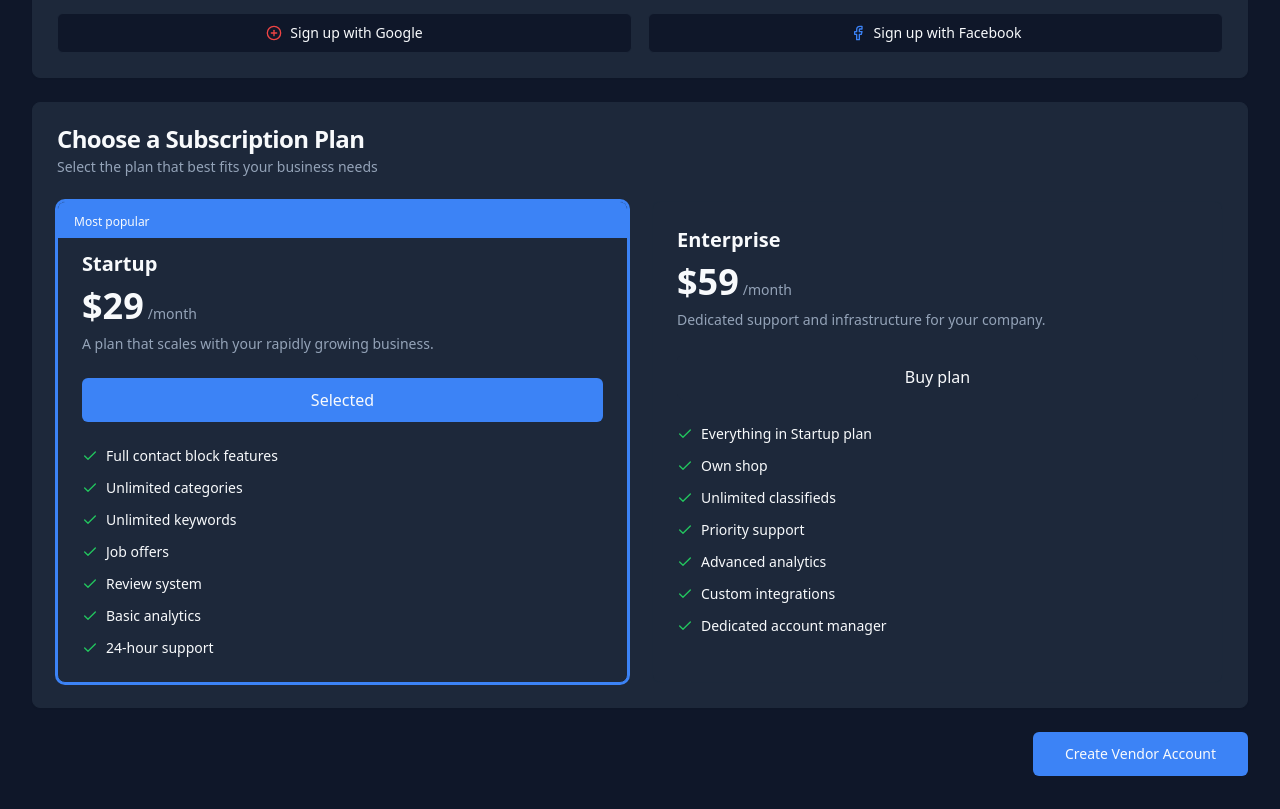
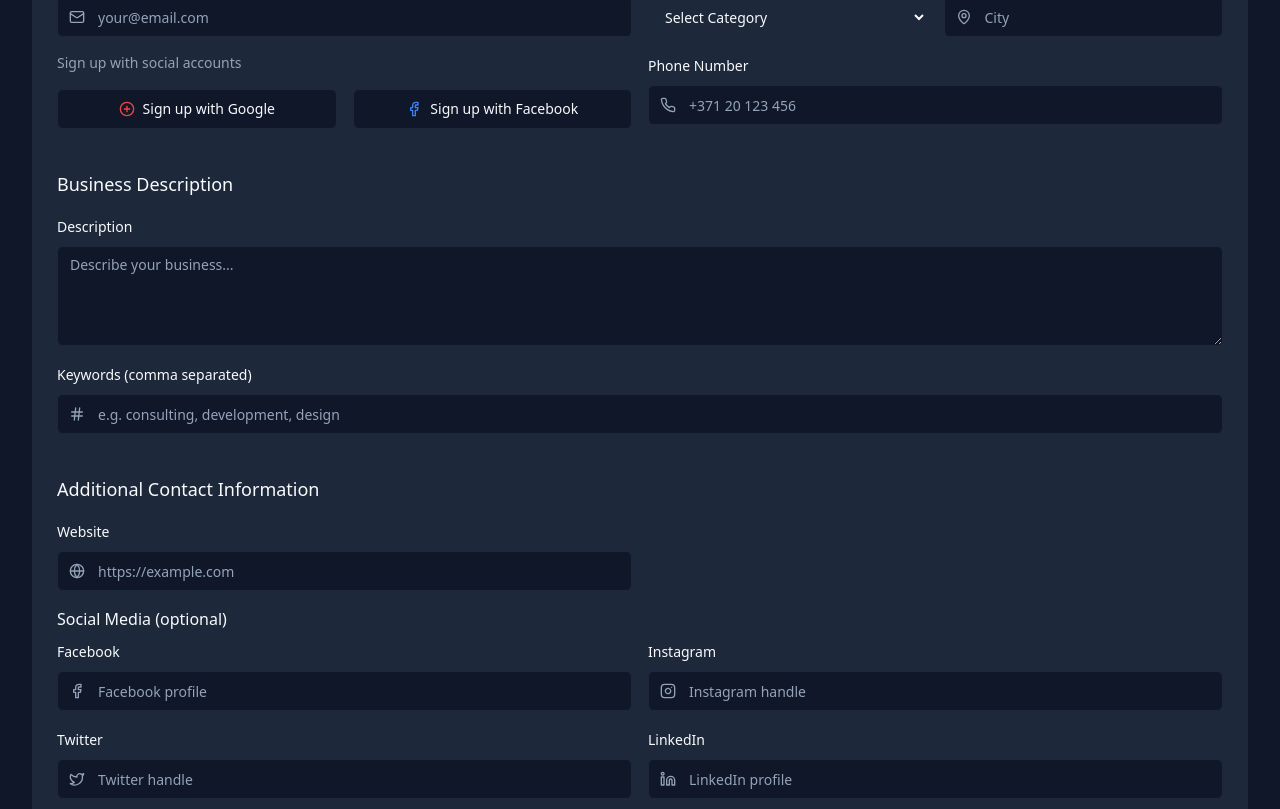
Before and after one commit to Bizzigo/Vote-APP-v-0.1, a React (Vite) app: page /signup in a window 1280 px wide. Shown: the part 531-1340 px from the top of the page. Built offline with nearby package versions, Linux system fonts and the light colour scheme.

Commit message:
Add subscription plan and vendor profile updates
- Added monthly and yearly subscription plans.
- Updated vendor profile with business information and social contact fields.
- Added keyword fields.
- Enhanced feature visibility.

```diff
--- a/src/components/subscription/SubscriptionPlans.tsx
+++ b/src/components/subscription/SubscriptionPlans.tsx
@@ -15,35 +15,37 @@ export const SubscriptionPlans: React.FC<SubscriptionPlansProps> = ({
   const plans = [
     {
       id: 'startup',
-      name: 'Startup',
-      price: '$29',
-      description: 'A plan that scales with your rapidly growing business.',
+      name: 'Monthly Plan',
+      price: '9,99€',
+      description: 'Billed monthly, cancel anytime.',
       features: [
-        'Full contact block features',
+        'Full profile info',
+        'All contact details',
+        'Unlimited keywords',
         'Unlimited categories',
-        'Unlimited keywords',
-        'Job offers',
-        'Review system',
-        'Basic analytics',
-        '24-hour support',
+        'Unlimited offers',
+        'Unlimited ads',
+        'Email support',
       ],
       popular: true,
+      billing: 'monthly'
     },
     {
       id: 'enterprise',
-      name: 'Enterprise',
-      price: '$59',
-      description: 'Dedicated support and infrastructure for your company.',
+      name: 'Yearly Plan',
+      price: '99€',
+      description: 'Billed annually, save over 17%.',
       features: [
-        'Everything in Startup plan',
-        'Own shop',
-        'Unlimited classifieds',
-        'Priority support',
-        'Advanced analytics',
-        'Custom integrations',
-        'Dedicated account manager',
+        'Full profile info',
+        'All contact details',
+        'Unlimited keywords',
+        'Unlimited categories',
+        'Unlimited offers',
+        'Unlimited ads',
+        'Email support',
       ],
       popular: false,
+      billing: 'yearly'
     },
   ];
 
@@ -72,7 +74,9 @@ export const SubscriptionPlans: React.FC<SubscriptionPlansProps> = ({
               <h3 className="text-xl font-bold">{plan.name}</h3>
               <div className="flex items-baseline">
                 <span className="text-4xl font-bold">{plan.price}</span>
-                <span className="text-sm text-muted-foreground ml-1">/month</span>
+                <span className="text-sm text-muted-foreground ml-1">
+                  {plan.billing === 'monthly' ? '/month' : '/year'}
+                </span>
               </div>
               <p className="text-sm text-muted-foreground">{plan.description}</p>
             </div>
--- a/src/lib/types.ts
+++ b/src/lib/types.ts
@@ -1,3 +1,4 @@
+
 export type Role = 'admin' | 'visitor';
 export type SubscriptionPlan = 'startup' | 'enterprise';
 
--- a/src/pages/Signup.tsx
+++ b/src/pages/Signup.tsx
@@ -1,3 +1,4 @@
+
 import React, { useState } from 'react';
 import { useNavigate, Link } from 'react-router-dom';
 import Layout from '@/components/Layout';
@@ -17,20 +18,32 @@ import { useForm } from 'react-hook-form';
 import { zodResolver } from '@hookform/resolvers/zod';
 import * as z from 'zod';
 import { toast } from 'sonner';
-import { User, Mail, Building, Phone, MapPin } from 'lucide-react';
-import { Tabs, TabsContent, TabsList, TabsTrigger } from "@/components/ui/tabs";
+import { User, Mail, Building, Phone, MapPin, Globe, Facebook, Instagram, Twitter, Linkedin, Hash } from 'lucide-react';
 import { Badge } from '@/components/ui/badge';
 import { Textarea } from '@/components/ui/textarea';
 import { SubscriptionPlans } from '@/components/subscription/SubscriptionPlans';
 
 const formSchema = z.object({
-  name: z.string().min(2, { message: "Business name must be at least 2 characters." }),
+  // Personal info
+  name: z.string().min(2, { message: "Name must be at least 2 characters." }),
   email: z.string().email({ message: "Please enter a valid email address." }),
+
+  // Business info
   businessName: z.string().min(2, { message: "Business name must be at least 2 characters." }),
   category: z.string().min(1, { message: "Please select a category." }),
   city: z.string().min(2, { message: "City must be at least 2 characters." }),
   phone: z.string().min(8, { message: "Please enter a valid phone number." }),
-  description: z.string().optional(),
+  description: z.string().min(10, { message: "Please enter a business description." }),
+
+  // Keywords
+  keywords: z.string().optional(),
+
+  // Contact info
+  website: z.string().url({ message: "Please enter a valid URL." }).optional().or(z.literal('')),
+  facebook: z.string().optional(),
+  instagram: z.string().optional(),
+  twitter: z.string().optional(),
+  linkedin: z.string().optional(),
 });
 
 const Signup = () => {
@@ -55,6 +68,12 @@ const Signup = () => {
       city: "",
       phone: "",
       description: "",
+      keywords: "",
+      website: "",
+      facebook: "",
+      instagram: "",
+      twitter: "",
+      linkedin: "",
     },
   });
 
@@ -96,14 +115,10 @@ const Signup = () => {
             <CardContent>
               <Form {...form}>
                 <form onSubmit={form.handleSubmit(handleFormSubmit)} className="space-y-4">
-                  <Tabs defaultValue="account" className="w-full">
-                    <TabsList className="grid grid-cols-2 mb-4">
-                      <TabsTrigger value="account">Account Details</TabsTrigger>
-                      <TabsTrigger value="business">Business Info</TabsTrigger>
-                    </TabsList>
+                  <div className="grid grid-cols-1 md:grid-cols-2 gap-4">
+                    <div className="space-y-4">
+                      <h3 className="text-lg font-medium">Account Information</h3>
 
-                    <TabsContent value="account" className="space-y-4">
-                      <div className="grid grid-cols-1 md:grid-cols-2 gap-4">
                       <FormField
                         control={form.control}
                         name="name"
@@ -137,9 +152,8 @@ const Signup = () => {
                           </FormItem>
                         )}
                       />
-                      </div>
 
-                      <div className="flex flex-col space-y-4 mt-6">
+                      <div className="flex flex-col space-y-4 mt-4">
                         <p className="text-sm text-muted-foreground">Sign up with social accounts</p>
                         <div className="grid grid-cols-1 sm:grid-cols-2 gap-4">
                           <Button
@@ -168,9 +182,11 @@ const Signup = () => {
                           </Button>
                         </div>
                       </div>
-                    </TabsContent>
+                    </div>
 
-                    <TabsContent value="business" className="space-y-4">
+                    <div className="space-y-4">
+                      <h3 className="text-lg font-medium">Business Details</h3>
+
                       <FormField
                         control={form.control}
                         name="businessName"
@@ -188,7 +204,7 @@ const Signup = () => {
                         )}
                       />
 
-                      <div className="grid grid-cols-1 md:grid-cols-2 gap-4">
+                      <div className="grid grid-cols-1 sm:grid-cols-2 gap-4">
                         <FormField
                           control={form.control}
                           name="category"
@@ -252,13 +268,18 @@ const Signup = () => {
                           </FormItem>
                         )}
                       />
+                    </div>
+                  </div>
+
+                  <div className="pt-6 border-t mt-6">
+                    <h3 className="text-lg font-medium mb-4">Business Description</h3>
 
                     <FormField
                       control={form.control}
                       name="description"
                       render={({ field }) => (
                         <FormItem>
-                            <FormLabel>Business Description</FormLabel>
+                          <FormLabel>Description</FormLabel>
                           <FormControl>
                             <Textarea
                               placeholder="Describe your business..."
@@ -270,8 +291,122 @@ const Signup = () => {
                         </FormItem>
                       )}
                     />
-                    </TabsContent>
-                  </Tabs>
+
+                    <FormField
+                      control={form.control}
+                      name="keywords"
+                      render={({ field }) => (
+                        <FormItem className="mt-4">
+                          <FormLabel>Keywords (comma separated)</FormLabel>
+                          <FormControl>
+                            <div className="relative">
+                              <Hash className="absolute left-3 top-1/2 -translate-y-1/2 h-4 w-4 text-muted-foreground" />
+                              <Input
+                                className="pl-10"
+                                placeholder="e.g. consulting, development, design"
+                                {...field}
+                              />
+                            </div>
+                          </FormControl>
+                          <FormMessage />
+                        </FormItem>
+                      )}
+                    />
+                  </div>
+
+                  <div className="pt-6 border-t mt-6">
+                    <h3 className="text-lg font-medium mb-4">Additional Contact Information</h3>
+
+                    <div className="grid grid-cols-1 md:grid-cols-2 gap-4">
+                      <FormField
+                        control={form.control}
+                        name="website"
+                        render={({ field }) => (
+                          <FormItem>
+                            <FormLabel>Website</FormLabel>
+                            <FormControl>
+                              <div className="relative">
+                                <Globe className="absolute left-3 top-1/2 -translate-y-1/2 h-4 w-4 text-muted-foreground" />
+                                <Input className="pl-10" placeholder="https://example.com" {...field} />
+                              </div>
+                            </FormControl>
+                            <FormMessage />
+                          </FormItem>
+                        )}
+                      />
+                    </div>
+
+                    <h4 className="text-md font-medium mt-4 mb-2">Social Media (optional)</h4>
+                    <div className="grid grid-cols-1 sm:grid-cols-2 gap-4">
+                      <FormField
+                        control={form.control}
+                        name="facebook"
+                        render={({ field }) => (
+                          <FormItem>
+                            <FormLabel>Facebook</FormLabel>
+                            <FormControl>
+                              <div className="relative">
+                                <Facebook className="absolute left-3 top-1/2 -translate-y-1/2 h-4 w-4 text-muted-foreground" />
+                                <Input className="pl-10" placeholder="Facebook profile" {...field} />
+                              </div>
+                            </FormControl>
+                            <FormMessage />
+                          </FormItem>
+                        )}
+                      />
+
+                      <FormField
+                        control={form.control}
+                        name="instagram"
+                        render={({ field }) => (
+                          <FormItem>
+                            <FormLabel>Instagram</FormLabel>
+                            <FormControl>
+                              <div className="relative">
+                                <Instagram className="absolute left-3 top-1/2 -translate-y-1/2 h-4 w-4 text-muted-foreground" />
+                                <Input className="pl-10" placeholder="Instagram handle" {...field} />
+                              </div>
+                            </FormControl>
+                            <FormMessage />
+                          </FormItem>
+                        )}
+                      />
+
+                      <FormField
+                        control={form.control}
+                        name="twitter"
+                        render={({ field }) => (
+                          <FormItem>
+                            <FormLabel>Twitter</FormLabel>
+                            <FormControl>
+                              <div className="relative">
+                                <Twitter className="absolute left-3 top-1/2 -translate-y-1/2 h-4 w-4 text-muted-foreground" />
+                                <Input className="pl-10" placeholder="Twitter handle" {...field} />
+                              </div>
+                            </FormControl>
+                            <FormMessage />
+                          </FormItem>
+                        )}
+                      />
+
+                      <FormField
+                        control={form.control}
+                        name="linkedin"
+                        render={({ field }) => (
+                          <FormItem>
+                            <FormLabel>LinkedIn</FormLabel>
+                            <FormControl>
+                              <div className="relative">
+                                <Linkedin className="absolute left-3 top-1/2 -translate-y-1/2 h-4 w-4 text-muted-foreground" />
+                                <Input className="pl-10" placeholder="LinkedIn profile" {...field} />
+                              </div>
+                            </FormControl>
+                            <FormMessage />
+                          </FormItem>
+                        )}
+                      />
+                    </div>
+                  </div>
                 </form>
               </Form>
             </CardContent>
```
Lines whose indentation alone changed are shown as unchanged.
